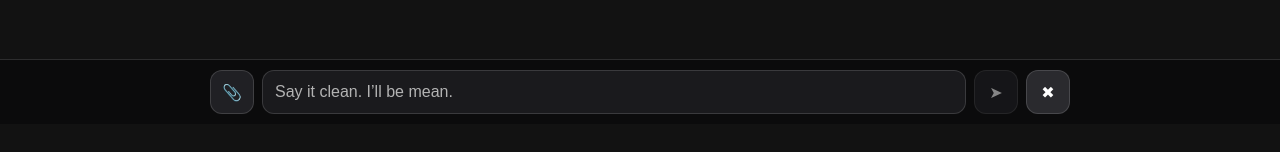
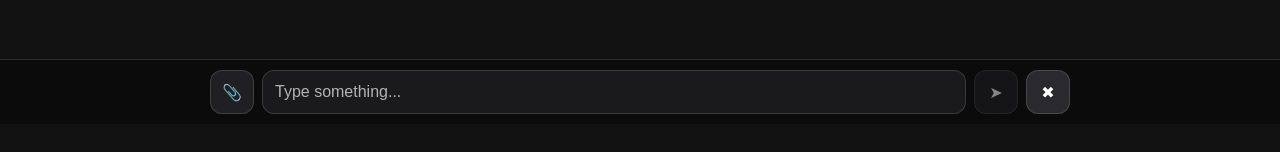
Before and after one commit to venegasandrew5396-art/Chatvenegasai, a Next.js app: page / in a window 1280 px wide. Shown: the part 676-828 px from the top of the page. Built offline with nearby package versions, Linux system fonts and the light colour scheme.

Commit message:
Update ChatComposer.jsx

```diff
--- a/components/ChatComposer.jsx
+++ b/components/ChatComposer.jsx
@@ -27,7 +27,7 @@ export default function ChatComposer({ onSend, onAttach, onClear }) {
         <input ref={fileRef} type="file" accept="image/*" className="hidden-file" onChange={onPicked} />
         <input
           className="chat-input"
-          placeholder="Say it clean. I’ll be mean."
+          placeholder="Type something..."
           inputMode="text" autoComplete="off" autoCorrect="off" autoCapitalize="none" enterKeyHint="send"
           value={text} onChange={(e) => setText(e.target.value)}
         />
```
